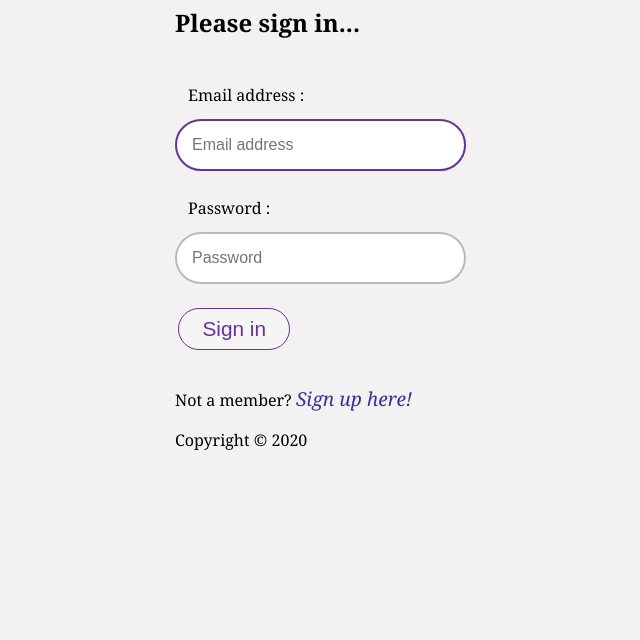
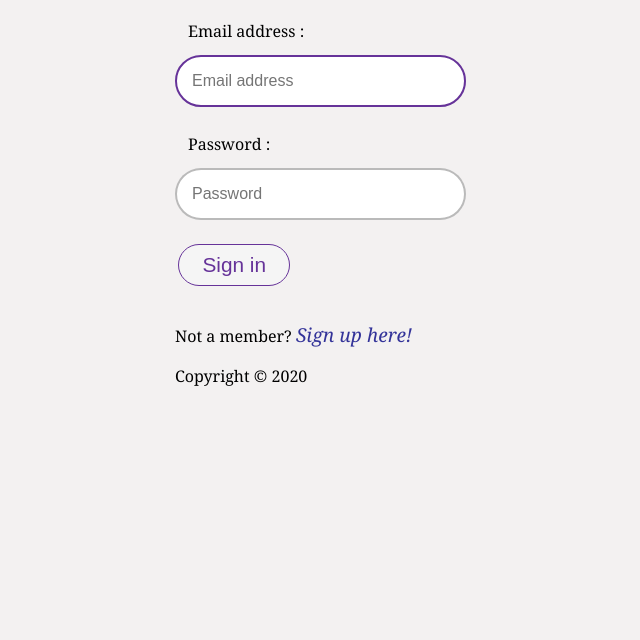
Before and after one commit to KenjxJJ/Assignment-JS, a website: page index.html in a window 1280 px wide. Shown: the part 200-840 px from the top of the page, without its empty margins (300-940 px from the left). Drawn offline with Linux system fonts and the light colour scheme.

Commit message:
Edit the margin for the sign-in page

```diff
--- a/src/main.css
+++ b/src/main.css
@@ -28,7 +28,7 @@ color: #639;
   width: 100%;
   max-width: 330px;
   padding: 1rem 0;
-  margin: 5rem auto auto;
+  margin: 1rem auto auto;
 }
 
 label {
```
